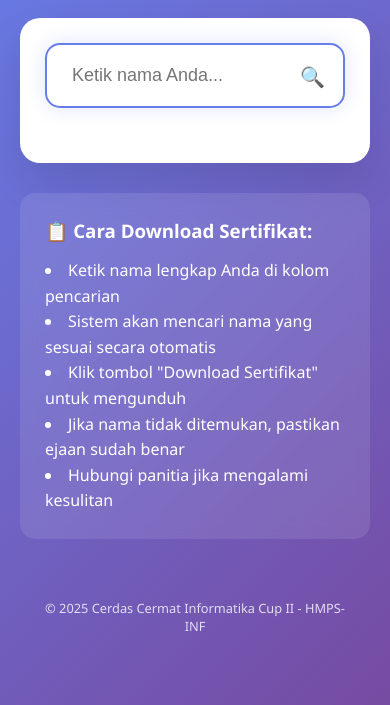
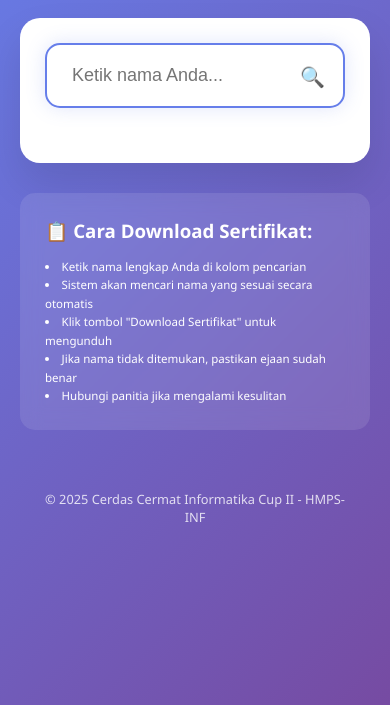
Before and after one commit to MiftakhulRahman/sertifikat-cerdas-cermat-2025, a plain HTML site: page index.html in a window 390 px wide. Shown: the part 139-844 px from the top of the page. Drawn offline with Linux system fonts and the light colour scheme.

Commit message:
Modifikasi Css

```diff
--- a/style.css
+++ b/style.css
@@ -202,4 +202,8 @@ body {
     .copyright {
         font-size: 80%;
     }
+
+    .instructions ul li {
+        font-size: 72%;
+    }
 }
```
